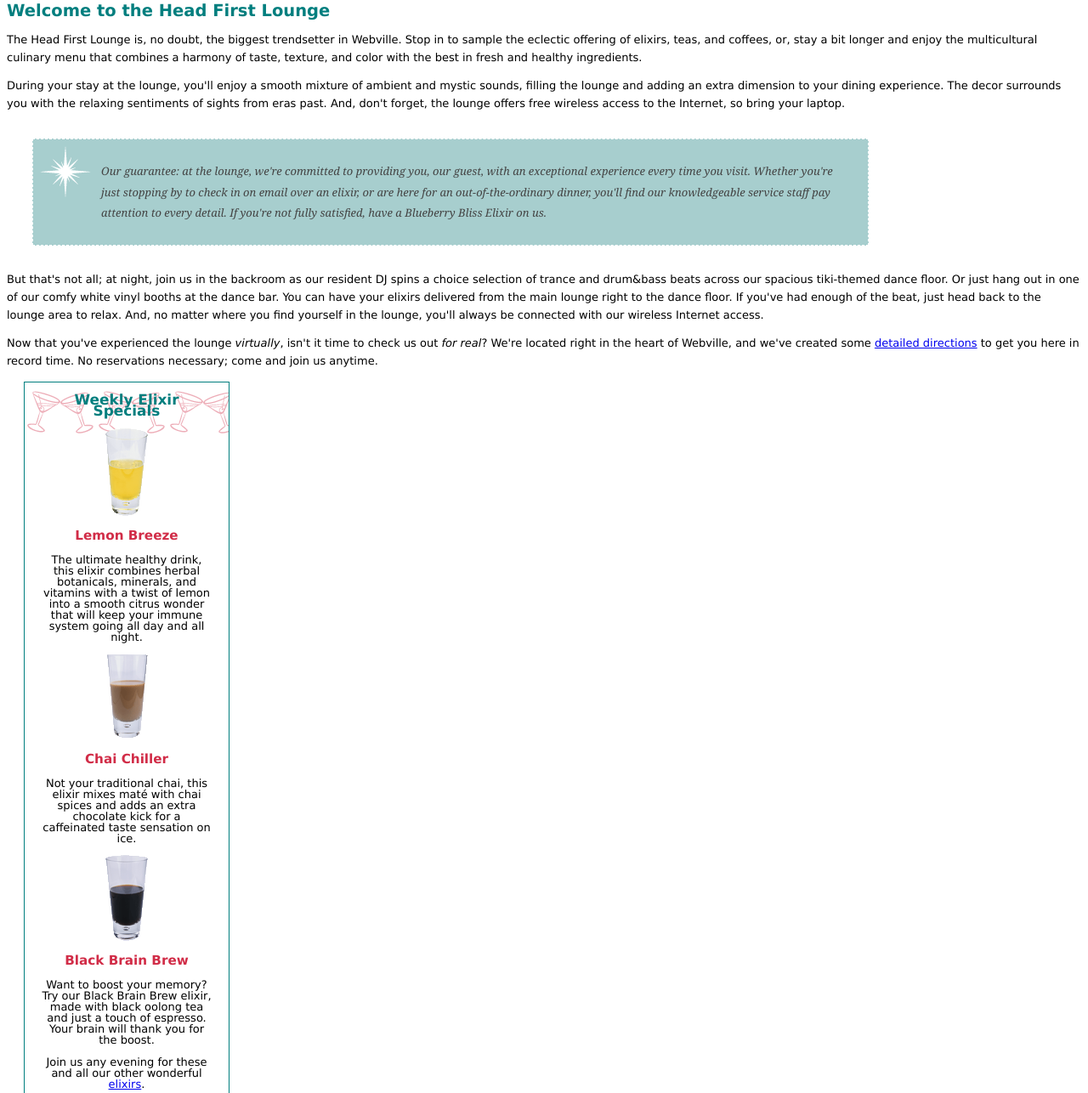
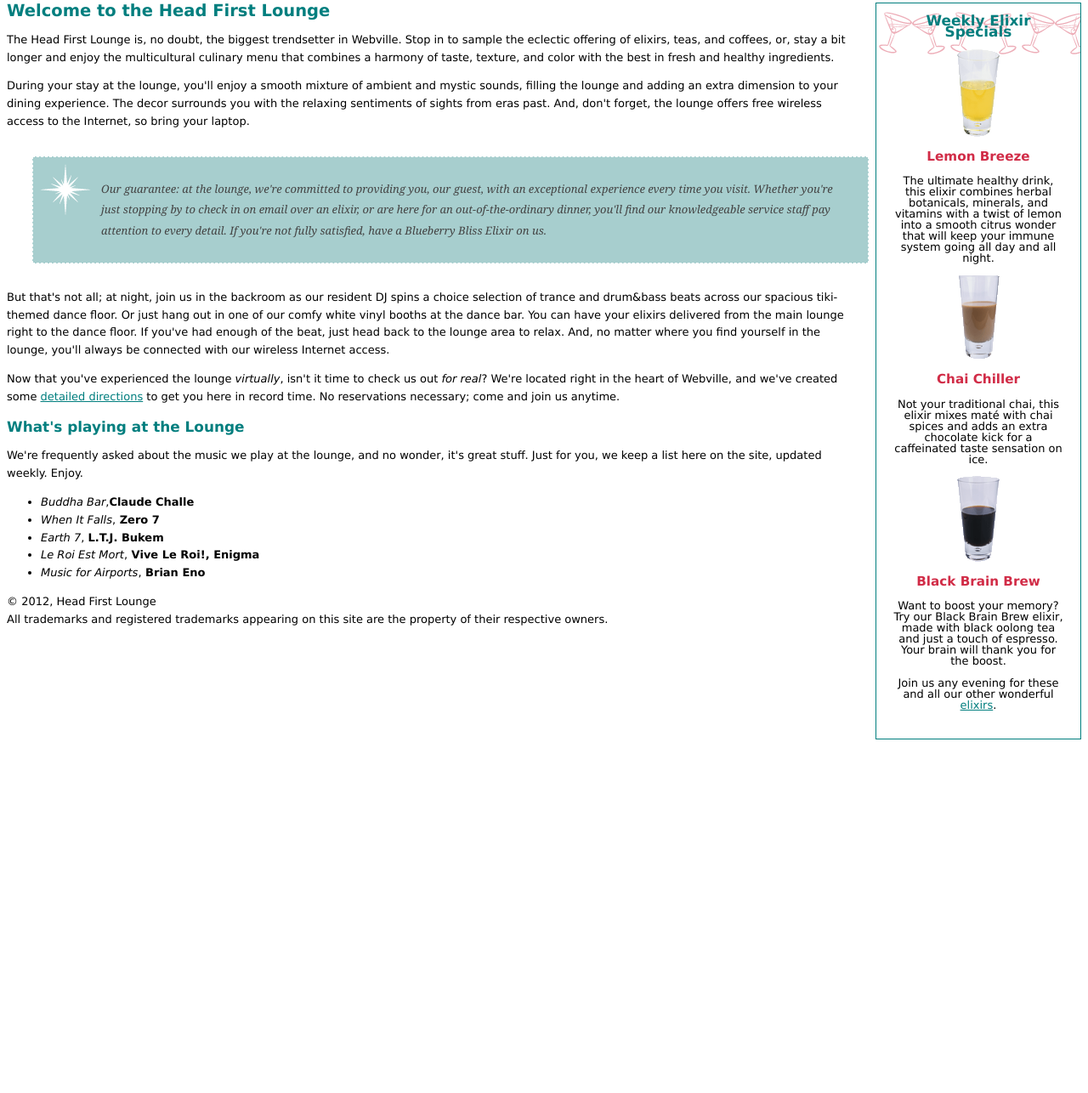
Before and after one commit to chenyuejing1234/F, a plain HTML site: page lounge/lounge.html in a window 1280 px wide. Shown: the part 227-1513 px from the top of the page at 85% size. After the commit the page ends 1097 px from the top, so only its background shows below. Drawn offline with Linux system fonts and the light colour scheme.

Commit message:
yingliao

```diff
--- a/lounge/lounge.css
+++ b/lounge/lounge.css
@@ -46,6 +46,7 @@ h2{
   background-image: url(images/cocktail.gif);
   background-repeat: repeat-x;
   line-height:1em;
+    float: right;
 }
 .elixiers h2 {
   color: black
@@ -53,3 +54,29 @@ h2{
 .elixirs h3 {
   color: #d12c47
 }
+.cd{
+  font-style:italic;
+}
+.artist{
+  font-weight: bold;
+}
+.elixirs a:link {
+  color:#007e7e;
+}
+.elixirs a:visited {
+  color: #333333;
+}
+.elixires a:hover {
+  background: #f88396;
+  color: #0d5353;
+}
+.directions a:link {
+  color:#007e7e;
+}
+.directions a:visited {
+  color: #333333;
+}
+.directions a:hover {
+  background: #f88396;
+  color: #0d5353;
+}
--- a/lounge/lounge.html
+++ b/lounge/lounge.html
@@ -7,6 +7,48 @@
   </head>
   <body>
     <p><img src="images/logo.gif" alt="Head First Lounge"></p>
+    <div class="elixirs">
+      <h2>Weekly Elixir Specials</h2>
+      <p>
+        <img src="images/yellow.gif" alt="Lemon Breeze Elixir">
+      </p>
+      <h3>Lemon Breeze</h3>
+      <p>
+        The ultimate healthy drink, this elixir combines
+        herbal botanicals, minerals, and vitamins with
+        a twist of lemon into a smooth citrus wonder
+        that will keep your immune system going all
+        day and all night.
+      </p>
+
+      <p>
+        <img src="images/chai.gif" alt="Chai Chiller Elixir">
+      </p>
+      <h3>Chai Chiller</h3>
+      <p>
+        Not your traditional chai, this elixir mixes mat&eacute;
+        with chai spices and adds an extra chocolate kick for
+        a caffeinated taste sensation on ice.
+      </p>
+
+      <p>
+        <img src="images/black.gif" alt="Black Brain Brew Elixir">
+      </p>
+      <h3>Black Brain Brew</h3>
+      <p>
+        Want to boost your memory?  Try our Black Brain Brew
+        elixir, made with black oolong tea and just a touch
+        of espresso.  Your brain will thank you for the boost.
+      </p>
+
+      <p>
+        Join us any evening for these and all our
+        other wonderful
+        <a href="beverages/elixir.html"
+           title="Head First Lounge Elixirs">elixirs</a>.
+      </p>
+  </div>
+
     <h1>Welcome to the Head First Lounge</h1>
     <p>
       The Head First Lounge is, no doubt, the biggest trendsetter in Webville.
@@ -44,7 +86,7 @@
       connected with our wireless Internet access.
     </p>
 
-    <p>
+    <p class="directions">
       Now that you've experienced the lounge <em>virtually</em>, isn't
       it time to check us out <em>for real</em>? We're located right
       in the heart of Webville, and we've created some
@@ -53,48 +95,6 @@
       to get you here in record time. No reservations necessary;
       come and join us anytime.
     </p>
-<div class="elixirs">
-    <h2>Weekly Elixir Specials</h2>
-    <p>
-      <img src="images/yellow.gif" alt="Lemon Breeze Elixir">
-    </p>
-    <h3>Lemon Breeze</h3>
-    <p>
-      The ultimate healthy drink, this elixir combines
-      herbal botanicals, minerals, and vitamins with
-      a twist of lemon into a smooth citrus wonder
-      that will keep your immune system going all
-      day and all night.
-    </p>
-
-    <p>
-      <img src="images/chai.gif" alt="Chai Chiller Elixir">
-    </p>
-    <h3>Chai Chiller</h3>
-    <p>
-      Not your traditional chai, this elixir mixes mat&eacute;
-      with chai spices and adds an extra chocolate kick for
-      a caffeinated taste sensation on ice.
-    </p>
-
-    <p>
-      <img src="images/black.gif" alt="Black Brain Brew Elixir">
-    </p>
-    <h3>Black Brain Brew</h3>
-    <p>
-      Want to boost your memory?  Try our Black Brain Brew
-      elixir, made with black oolong tea and just a touch
-      of espresso.  Your brain will thank you for the boost.
-    </p>
-
-    <p>
-      Join us any evening for these and all our
-      other wonderful
-      <a href="beverages/elixir.html"
-         title="Head First Lounge Elixirs">elixirs</a>.
-    </p>
-</div>
-
     <h2>What's playing at the Lounge</h2>
     <p>
       We're frequently asked about the music we play at the lounge, and no wonder,
@@ -102,11 +102,11 @@
       Enjoy.
     </p>
     <ul>
-      <li>Buddha Bar, Claude Challe</li>
-      <li>When It Falls, Zero 7</li>
-      <li>Earth 7, L.T.J. Bukem</li>
-      <li>Le Roi Est Mort, Vive Le Roi!, Enigma</li>
-      <li>Music for Airports, Brian Eno</li>
+      <li><span class="cd">Buddha Bar</span>,<span class="artist">Claude Challe</span></li>
+      <li><span class="cd">When It Falls</span>,<span class="artist"> Zero 7</span></li>
+      <li><span class="cd">Earth 7</span>, <span class="artist">L.T.J. Bukem</span></li>
+      <li><span class="cd">Le Roi Est Mort</span>,<span class="artist"> Vive Le Roi!, Enigma</span></li>
+      <li><span class="cd">Music for Airports</span>,<span class="artist"> Brian Eno</span></li>
     </ul>
 
     <p>
```
Also changed, not shown: lounge/about/directions.html (line endings or trailing spaces), lounge/beverages/elixir.html (line endings or trailing spaces), lounge/lounge-mobile.css (line endings or trailing spaces), lounge/lounge-print.css (line endings or trailing spaces).
